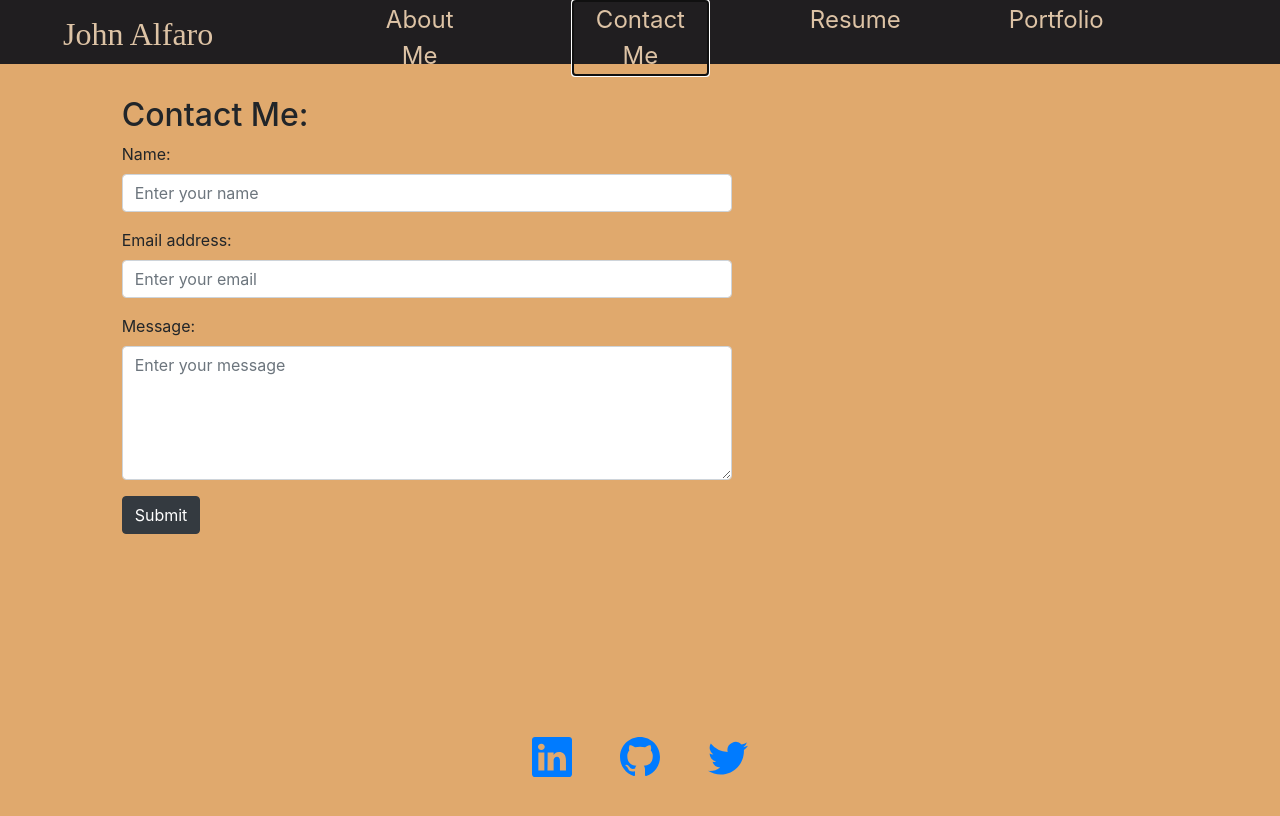
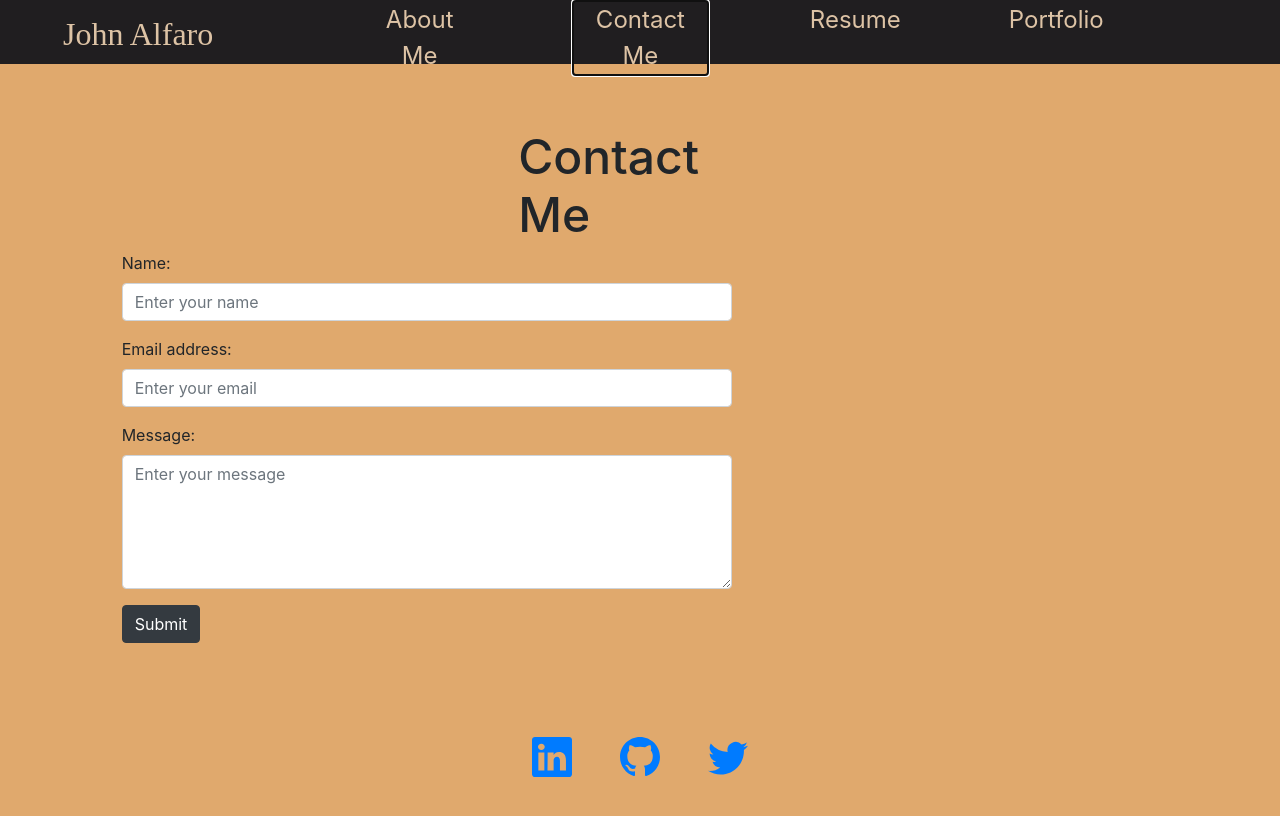
Before and after one commit to jdalfaro4/React-to-this, a React (Create React App) app in the folder react-to-this/: page / in a window 1280 px wide. Both pictures are taken after a click on the button "Contact Me". Shown: the top 816 px of the page. Built offline with nearby package versions, Linux system fonts and the light colour scheme.

Commit message:
add css to contact me tab

```diff
--- a/react-to-this/src/App.css
+++ b/react-to-this/src/App.css
@@ -95,6 +95,9 @@
 
 .ContactMeHeader {
   margin-top: 1em;
+  margin-left: 65%;
+  padding-top: 1rem;
+  font-size: 3rem;
 }
 
 .headername {
--- a/react-to-this/src/components/Contactme.js
+++ b/react-to-this/src/components/Contactme.js
@@ -6,7 +6,7 @@ function Contact() {
         <div className="container-fluid bg-info" style={{ minHeight: '100vh' }}>
             <div className="row">
                 <div className="col-md-6 offset-md-1">
-                    <h2 class="ContactMeHeader">Contact Me:</h2>
+                    <h2 class="ContactMeHeader">Contact Me</h2>
                     <form>
                         <div className="form-group">
                             <label htmlFor="name" >Name:</label>
@@ -20,7 +20,7 @@ function Contact() {
                             <label htmlFor="message" >Message:</label>
                             <textarea className="form-control" id="message" name="message" rows="5" placeholder="Enter your message" required ></textarea>
                         </div>
-                        <button type="submit" className="btn btn-dark text-white" >Submit</button>
+                        <button onclick="window.location.href='jdalfaro4@gmail.com'" type="submit" className="btn btn-dark text-white" >Submit</button>
                     </form>
                 </div>
             </div>
```
